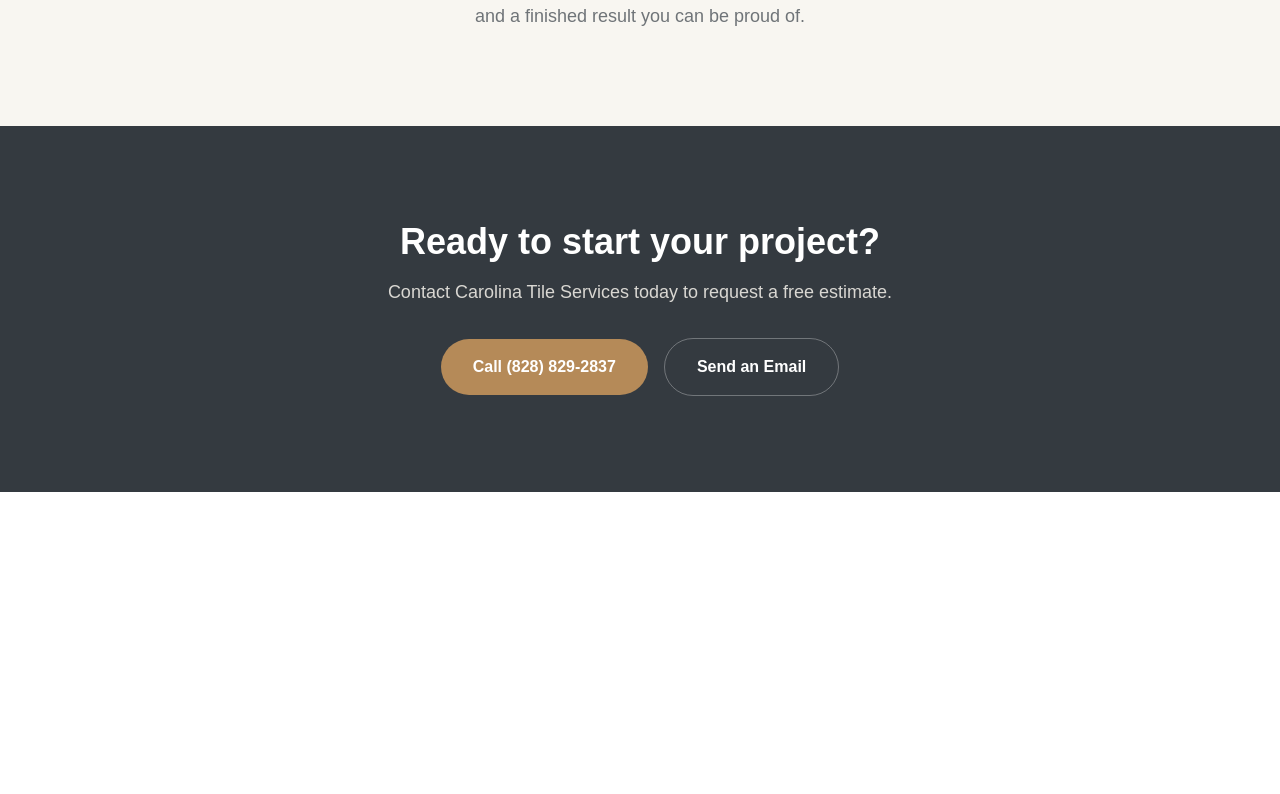
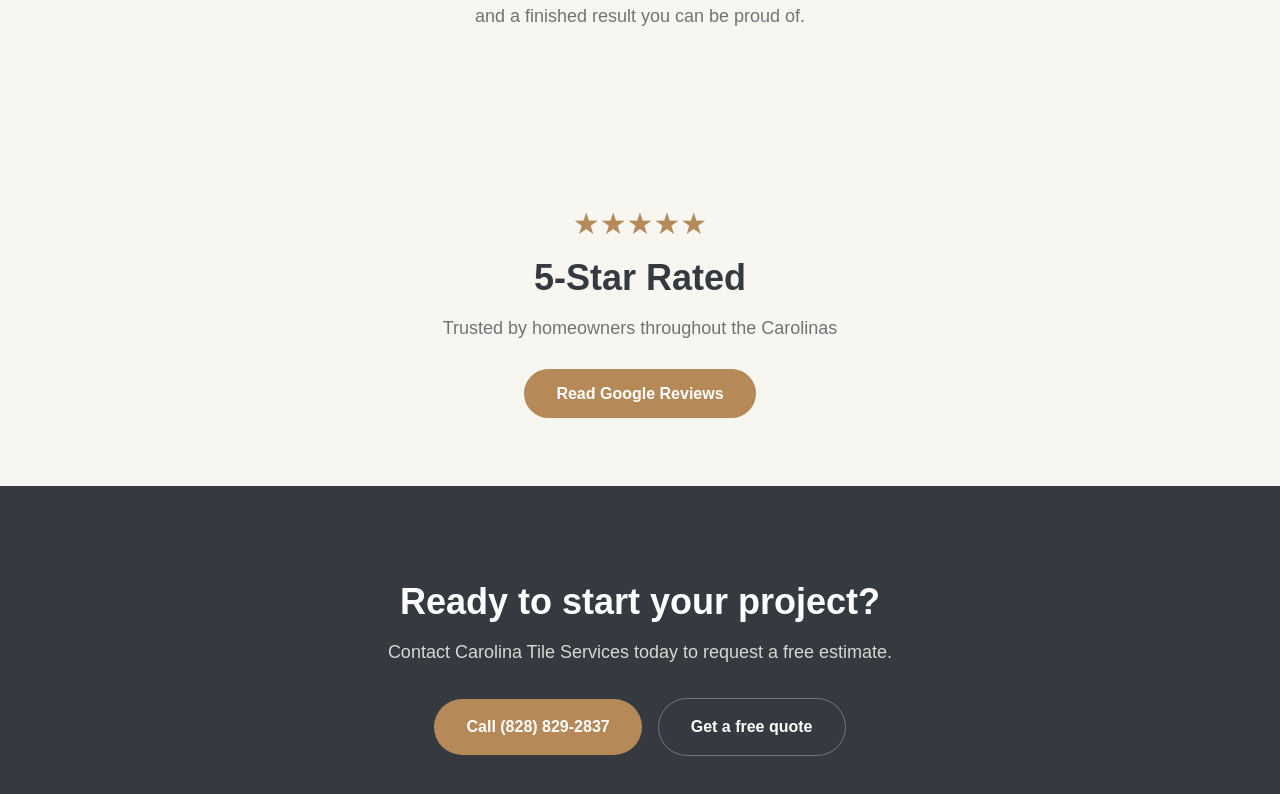
Before and after one commit to rafa-araujo26/carolina-tile-service, a Next.js app: page / in a window 1280 px wide. Shown: the part 2898-3692 px from the top of the page. Before the commit the page ends 3390 px from the top, so only its background shows below. Built offline with nearby package versions, Linux system fonts and the light colour scheme.

Commit message:
Update services

```diff
--- a/src/app/page.js
+++ b/src/app/page.js
@@ -264,6 +264,34 @@
         </div>
       </section>
 
+      <section className="bg-[#F8F6F1] px-6 py-20">
+  <div className="mx-auto max-w-4xl text-center">
+    <div className="text-3xl text-[#B58A58]">
+      ★★★★★
+    </div>
+
+    <h2 className="mt-4 text-4xl font-bold">
+      5-Star Rated
+    </h2>
+
+    <p className="mt-4 text-lg text-[#6F7478]">
+      Trusted by homeowners throughout the Carolinas
+    </p>
+
+    <div className="mt-10">
+      <a
+        href="https://www.google.com/search?q=Carolina+Tile+Services#lkt=LocalPoiReviews"
+        target="_blank"
+        rel="noopener noreferrer"
+        className="rounded-full bg-[#B58A58] px-8 py-4 font-semibold text-white hover:opacity-90"
+      >
+         Read Google Reviews
+      </a>
+    </div>
+  </div>
+</section>
+
+
       <section id="contact" className="bg-[#343A40] px-6 py-24 text-white">
         <div className="mx-auto max-w-4xl text-center">
           <h2 className="text-4xl font-bold">Ready to start your project?</h2>
@@ -284,7 +312,7 @@
               href="malito:Justin@carolinatileservices.com"
               className="rounded-full border border-white/30 px-8 py-4 font-semibold hover:bg-white/10"
             >
-              Send an Email
+              Get a free quote
             </a>
           </div>
         </div>
```
